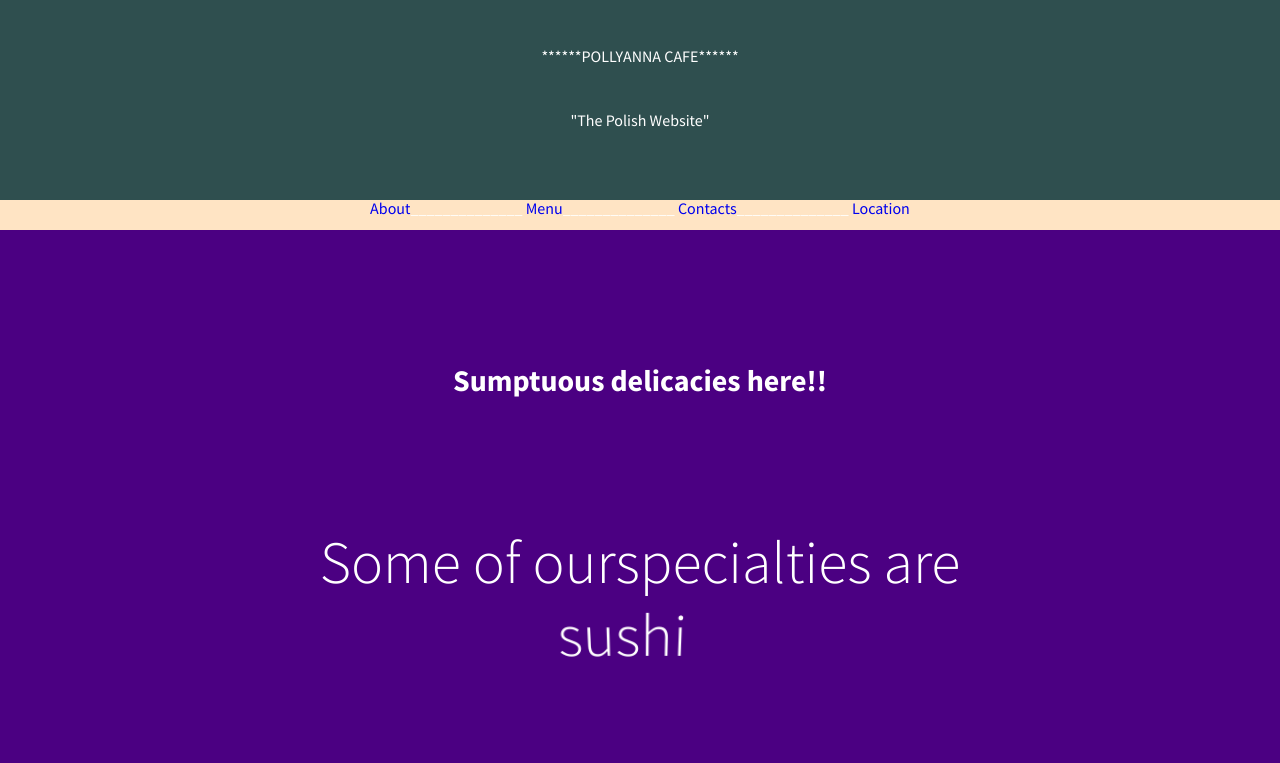
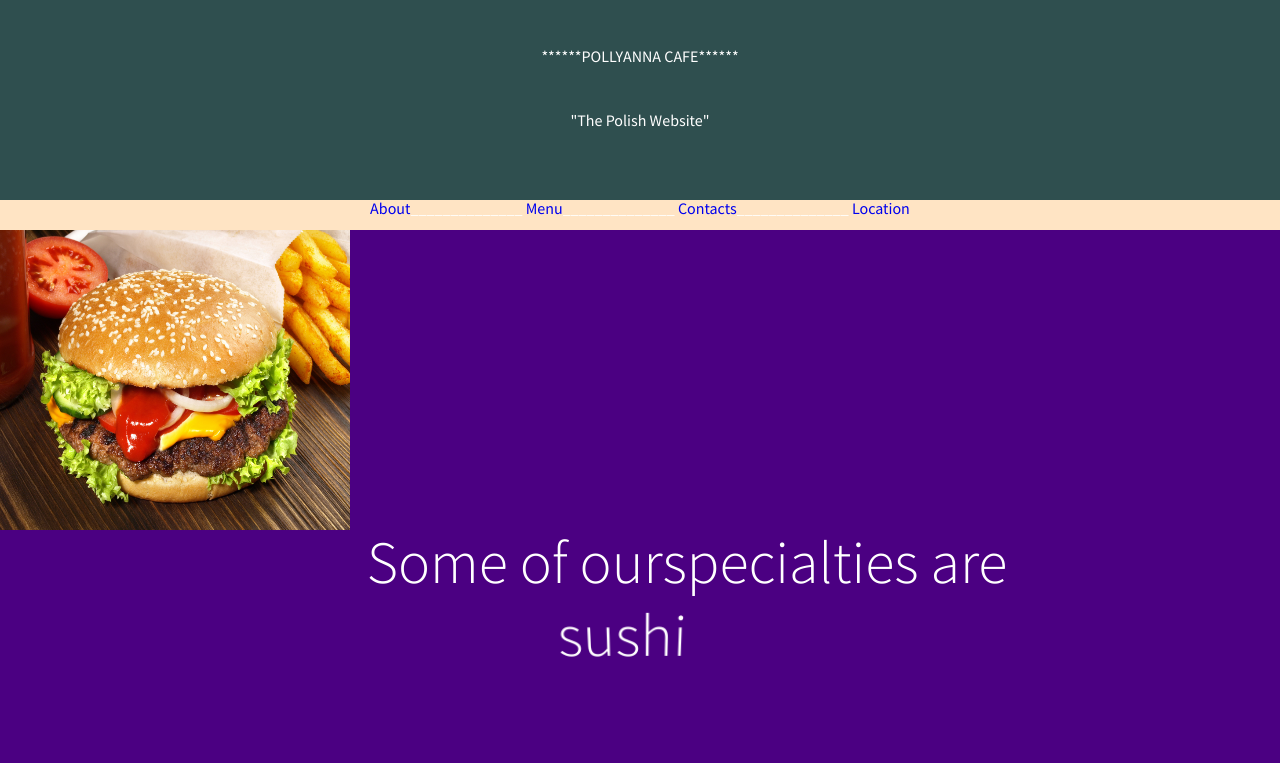
Before and after one commit to gitalry/pollyannacafe, a plain HTML site: page index.html in a window 1280 px wide. Shown: the top 763 px of the page. Drawn offline with Linux system fonts and the light colour scheme.

Commit message:
more img

```diff
--- a/index.html
+++ b/index.html
@@ -42,7 +42,7 @@
         <a href="#location">Location</a>
     </section>
     <section class="cd-title">
-        <h1>Sumptuous delicacies here!!</h1>
+        <grid><img src="burger1.jpg" width="350px" height="300px" align="left"><img/> </grid>
     </section>
     <!--You are required to only remain with one of these as your intro text-->
     <!--One-->
```
Also changed, not shown: fries.jpg (added), wifi.png (added).
